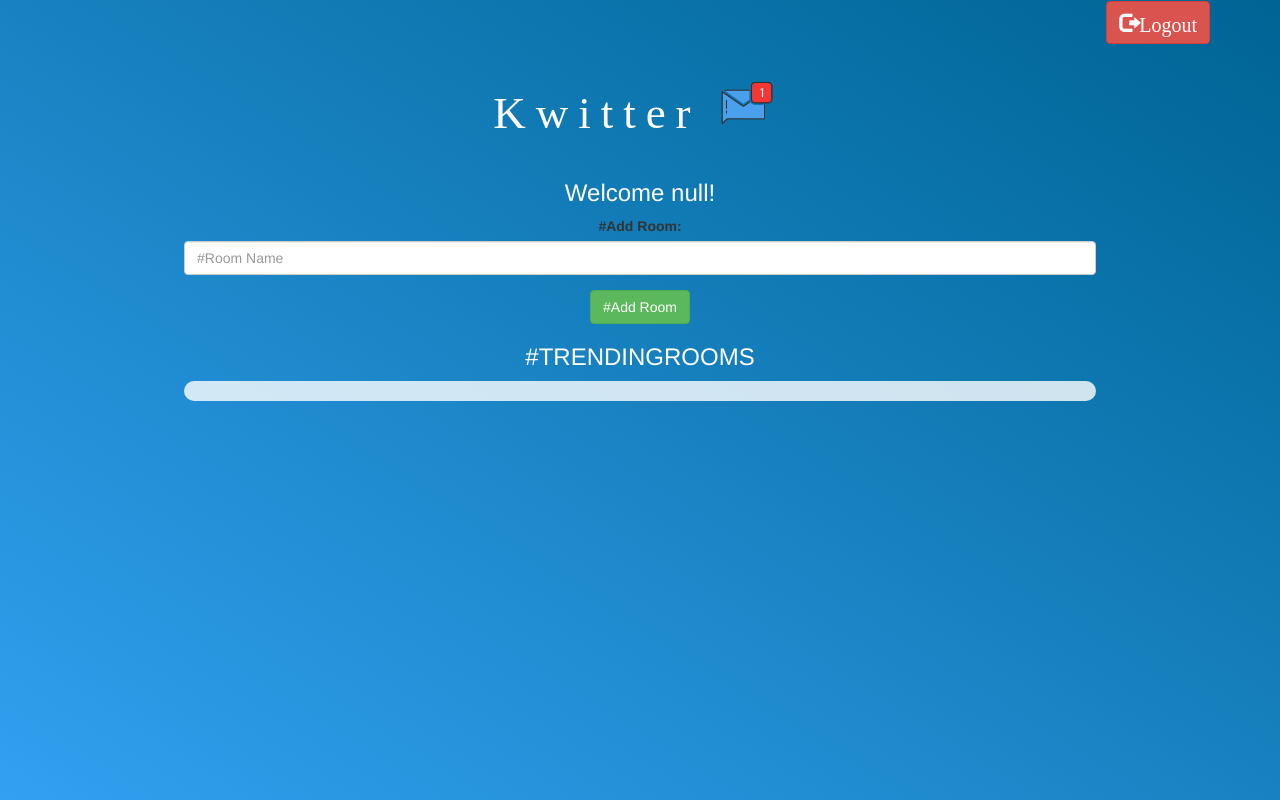
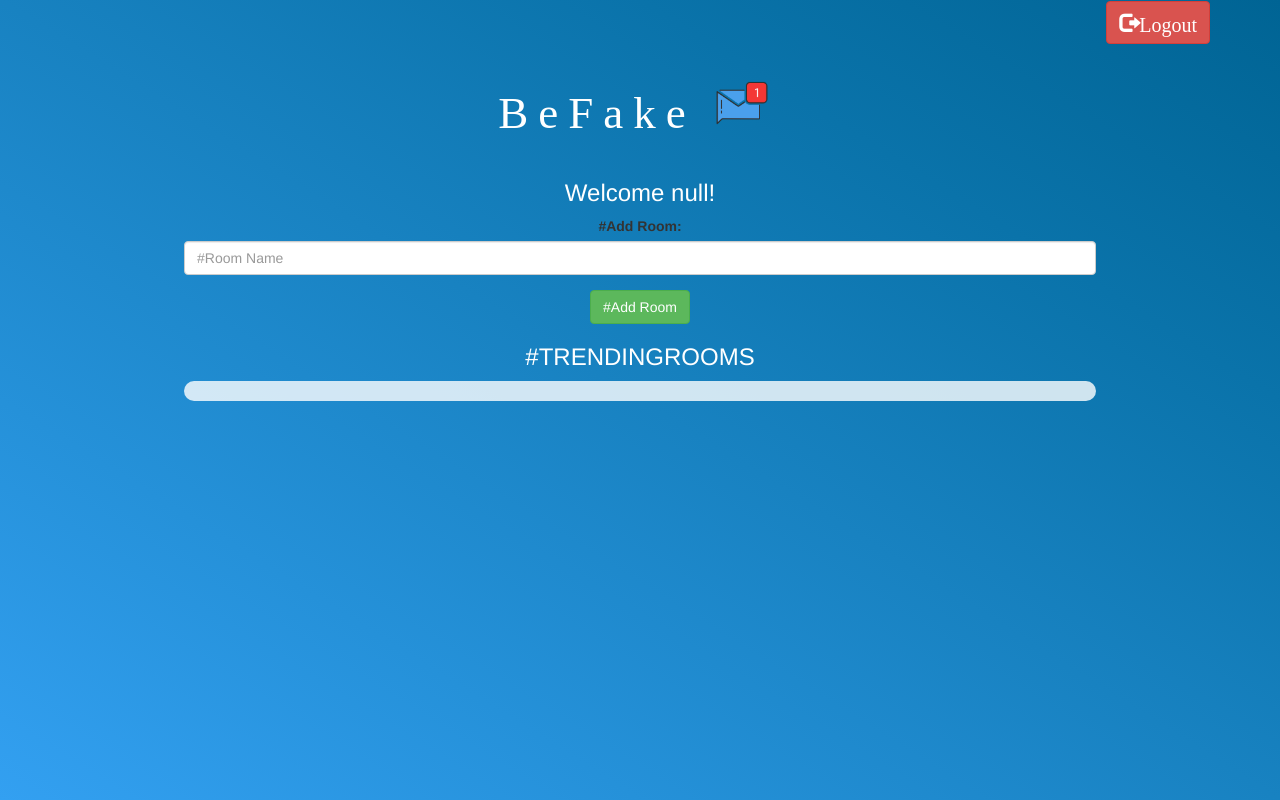
Before and after one commit to ethanreesewagner/kwitter, a plain HTML site: page kwitter_room.html in a window 1280 px wide. Drawn offline with nearby package versions, Linux system fonts and the light colour scheme; no server answers; a web font is replaced by a local one.

Commit message:
Update kwitter_room.html

```diff
--- a/kwitter_room.html
+++ b/kwitter_room.html
@@ -24,7 +24,7 @@
 
 	<center>
 		<h1  class="header">
-			Kwitter
+			BeFake
 			<sup>
 				<img src="m2.png">
 			</sup>
```
